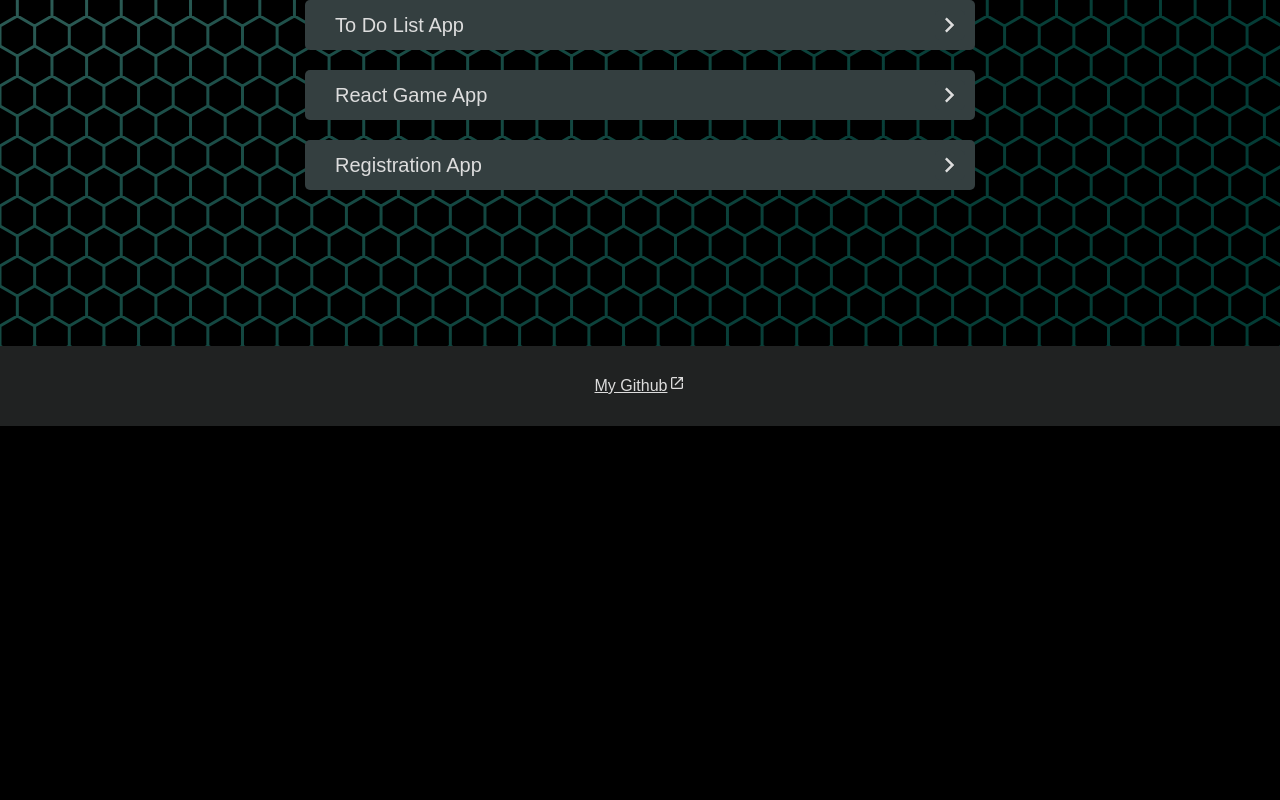
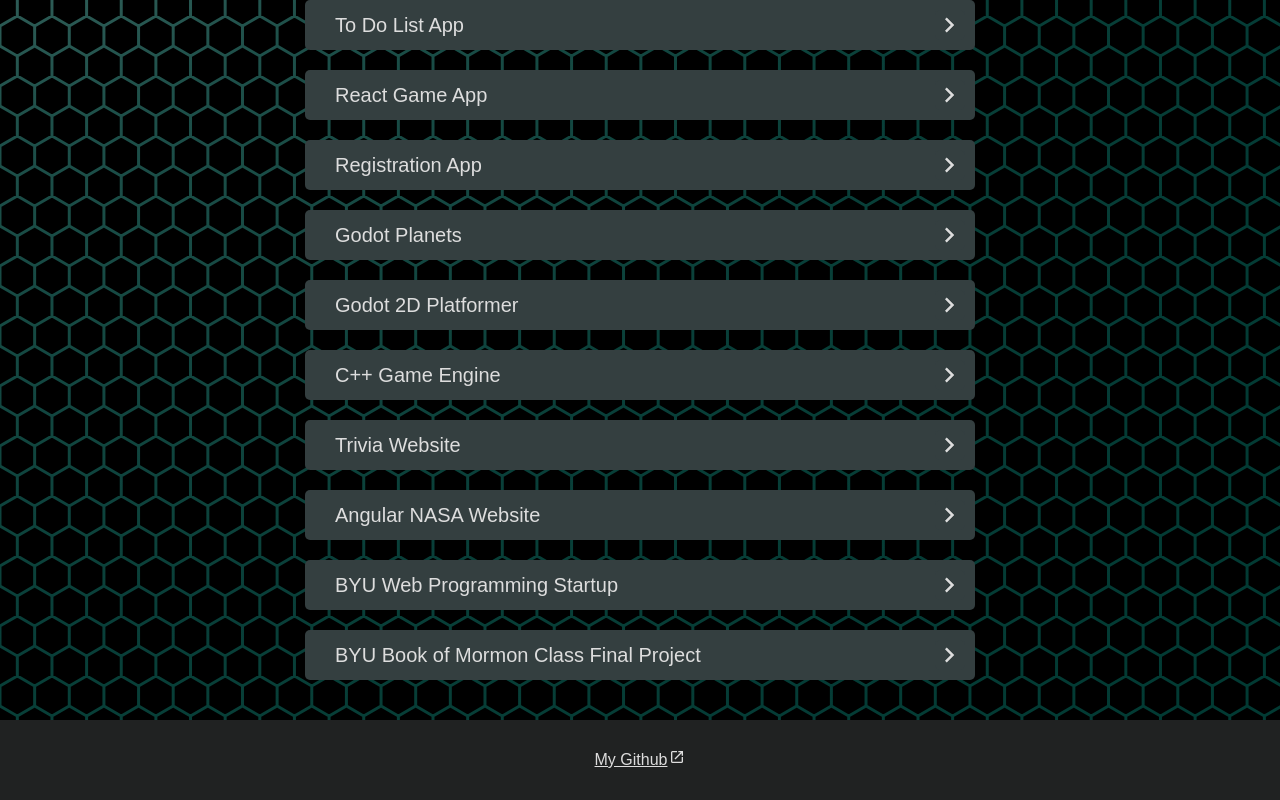
Before and after one commit to AndersonBillss/portfolio-2025, a React (Vite) app: page /projects in a window 1280 px wide. Shown: the part 374-1174 px from the top of the page. Before the commit the page ends 800 px from the top, so only its background shows below. Built offline with nearby package versions, Linux system fonts and the light colour scheme.

Commit message:
added more projects

```diff
--- a/src/projects.ts
+++ b/src/projects.ts
@@ -85,4 +85,84 @@ export const projects: project[] = [
         ],
         img: null
     },
+    {
+        title: 'Godot Planets',
+        description: 'This application will allow you to edit and share planets you build.',
+        githubLink: 'https://github.com/AndersonBillss/godot_planets',
+        technologies: [
+            technologies.Godot,
+            technologies.CS
+        ],
+        img: null
+    },
+    {
+        title: 'Godot 2D Platformer',
+        description: 'This is an ongoing passion project to create my own 2D game',
+        githubLink: 'https://github.com/AndersonBillss/godot_seeds_of_will',
+        technologies: [
+            technologies.Godot,
+            technologies.CS
+        ],
+        img: null
+    },
+    {
+        title: 'C++ Game Engine',
+        description: 'I used OpenGL and C++ to create a code-based game engine.',
+        githubLink: 'https://github.com/AndersonBillss/cpp-engine-practice',
+        technologies: [
+            technologies.Godot,
+            technologies.CS
+        ],
+        img: null
+    },
+    {
+        title: 'Trivia Website',
+        description: 'I created a trivia website for a ward game night.',
+        githubLink: 'https://github.com/AndersonBillss/trivia-website',
+        technologies: [
+            technologies.Angular,
+            technologies.Typescript,
+            technologies.HTML,
+            technologies.CSS
+        ],
+        img: null
+    },
+    {
+        title: 'Angular NASA Website',
+        description: "I use NASA's API to display the NASA image of the day for your birthdate.",
+        githubLink: 'https://github.com/AndersonBillss/angular-nasa-api',
+        technologies: [
+            technologies.Angular,
+            technologies.Typescript,
+            technologies.HTML,
+            technologies.CSS
+        ],
+        img: null
+    },
+    {
+        title: 'BYU Web Programming Startup',
+        description: 'This is a full stack application that allows you to play games with friends',
+        githubLink: 'https://github.com/AndersonBillss/startup',
+        demoLink: 'startup.webprogramming260startup.click',
+        technologies: [
+            technologies.React,
+            technologies.JavaScript,
+            technologies.HTML,
+            technologies.CSS
+        ],
+        img: null
+    },
+    {
+        title: 'BYU Book of Mormon Class Final Project',
+        description: 'This website shows a simulation of the pride cycle',
+        githubLink: 'https://github.com/AndersonBillss/REL_A_275_pride_cycle_website',
+        demoLink: 'pridecycle.netlify.app',
+        technologies: [
+            technologies.Angular,
+            technologies.Typescript,
+            technologies.HTML,
+            technologies.CSS
+        ],
+        img: null
+    },
 ]
```
